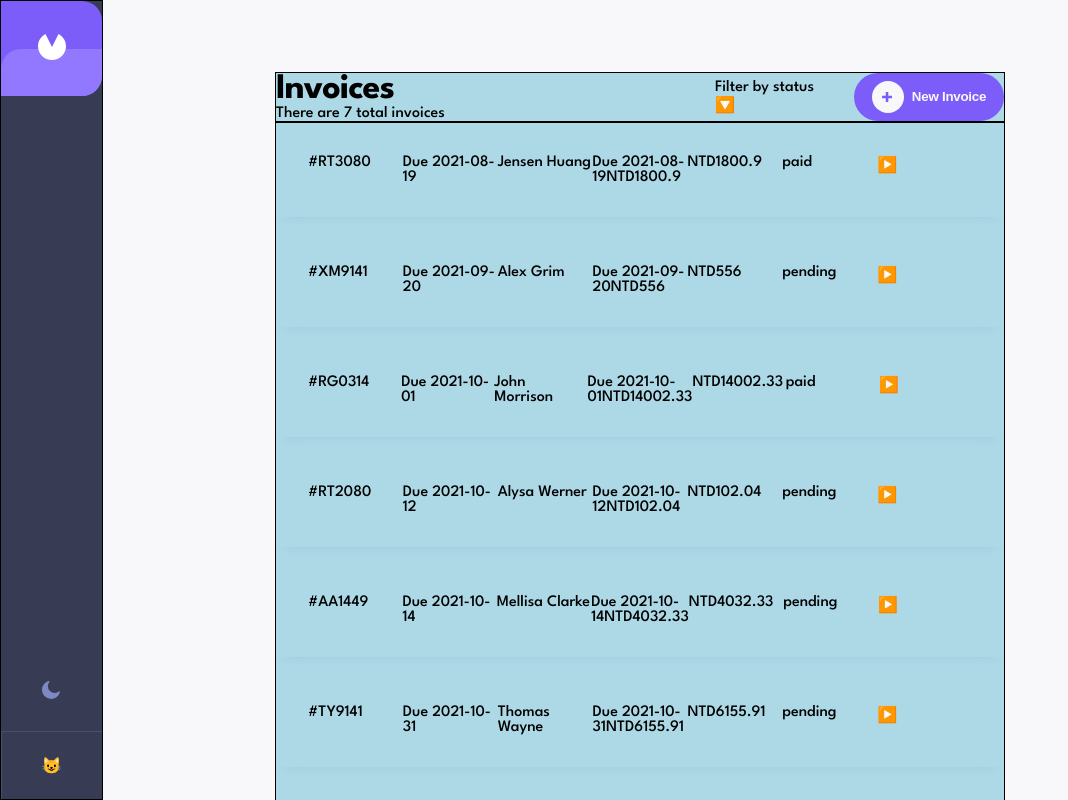
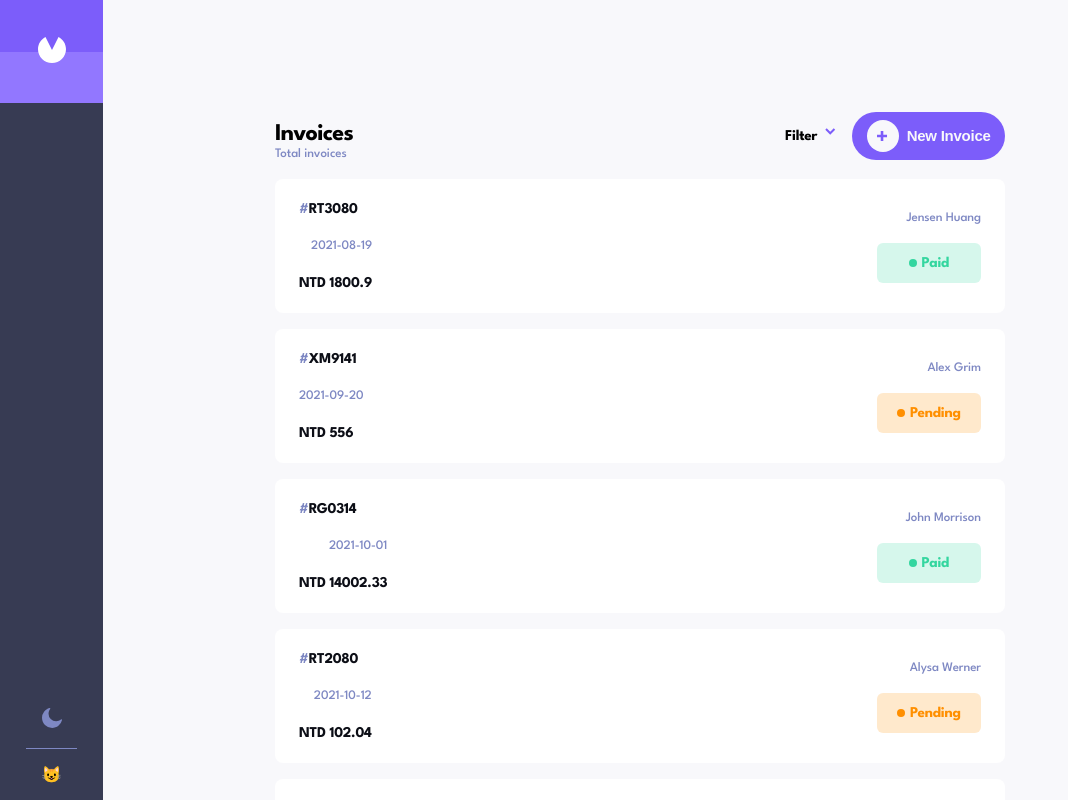
Before and after one commit to billybenntt/portfolio-project-6-invoice_app, a React (Vite) app: page / in a window 1280 px wide. Shown: the top 800 px of the page, without its empty margins (0-1068 px from the left). Built offline with nearby package versions, Linux system fonts and the light colour scheme.

Commit message:
styled navbar & invoice list

```diff
--- a/src/App.tsx
+++ b/src/App.tsx
@@ -1,6 +1,7 @@
 // import EmptyPage from "./pages/EmptyPage.tsx";
 import InvoicesMainPage from "./pages/InvoicesMainPage.tsx";
 import InvoicesSinglePage from "./pages/invoicesSinglePage.tsx";
+
 function App() {
 
     const isActive = true
--- a/src/components/InvoiceList.tsx
+++ b/src/components/InvoiceList.tsx
@@ -1,42 +1,44 @@
 import data from "../data/sampleAllData.tsx";
 import InvoiceListItem from "./InvoiceListItem.tsx";
-import IconPlus from '../assets/icon-plus.svg'
+import Button from './subcomponents/Button.tsx'
+import IconArrowDown from '../assets/icon-arrow-down.svg'
+
 
 function InvoiceList() {
 
     const invoices = data
     const showInvoices = invoices.length > 0
 
-    const invoiceListItems = invoices.map((item) => {
+    const invoiceListItems = invoices.map((item: any) => {
         return <InvoiceListItem key={item.id} {...item}/>
     })
 
     return (
         <section className="invoice-list">
-            <div className="invoice-list__header">
-                <div>
-                    <h1 className="text-xxl">Invoices</h1>
-                    <p className="invoice-list__amount">
-                        There are 7 total invoices
-                    </p>
+            <div className="invoice-list-center">
+                <div className="invoice-list__header">
+                    <div className="invoice-list__title">
+                        <h2>Invoices</h2>
+                        <p> Total invoices</p>
+                    </div>
+
+                    <div className="invoice-list__control">
+                        <div className="control__filter">
+                            <h3 className="text-lg">Filter</h3>
+                            <span>
+                            <img src={IconArrowDown} alt="icon-arrow"/>
+                            </span>
+                        </div>
+
+                        <div className="control__create">
+                            <Button text="new" type="1" show="mobile"/>
+                            <Button text="new Invoice" type="1" show="desktop"/>
+                        </div>
+                    </div>
                 </div>
-                <div className="invoice-list__filter">
-                    <h5 className="">Filter by status</h5>
-                    <span>🔽</span>
-                </div>
-                <div className="invoice-list__create">
-                    <button className="btn btn-primary-1">
-                    <span className="btn-img">
-                    <img src={IconPlus} alt="icon"/>
-                    </span>
-                        <span className="text-lg">New Invoice</span>
-                    </button>
-                </div>
-            </div>
 
-            {
-                showInvoices ? (
-                    <ul className="invoice-list__container" style={{border: "1px solid black"}}>
+                {showInvoices ? (
+                    <ul className="invoice-list__container">
                         {invoiceListItems}
                     </ul>
                 ) : (
@@ -49,10 +51,11 @@ function InvoiceList() {
                         </p>
                     </div>
                 )
-            }
+                }
+            </div>
+
         </section>
     )
-        ;
 }
 
 export default InvoiceList;
--- a/src/components/InvoiceListItem.tsx
+++ b/src/components/InvoiceListItem.tsx
@@ -1,9 +1,12 @@
-interface Invoice  {
+import Status from "./subcomponents/Status.tsx";
+
+
+interface Invoice {
     id: string,
     paymentDue: string,
     clientName: string,
     total: number,
-    status: string
+    status: "paid" | "pending" | "draft"
 }
 
 function InvoiceListItem(props: Invoice) {
@@ -15,41 +18,23 @@ function InvoiceListItem(props: Invoice) {
             tabIndex={0}
             key={id}
             onClick={() => console.log(1)}>
-            <div className="invoice-list__item-value">
-                <span className="hash">#</span>
-                {id}
-            </div>
-            <div className="invoice-list__item-value">
-                <span>Due </span> {paymentDue}
-            </div>
-            <div className="invoice-list__item-value">
-                {clientName}
+
+            <div className="item__group">
+                <h4>
+                    <span className="text-light-1">#</span>{id}
+                </h4>
+                <p>{paymentDue}</p>
+                <h4>NTD {total}</h4>
             </div>
 
-            <div className="invoice-list__item-value">
-                  <span>
-                    <span>Due</span>{" "}
-                      {paymentDue}
-                  </span>
-                <span>
-                    NTD{total}
-                  </span>
+
+            <div className="item__group">
+                <p>{clientName}</p>
+                <Status status={status}/>
+
             </div>
 
-            <div className="invoice-list__item-value desktop">
-                <span>NTD</span>
-                {total}
-            </div>
 
-            <div className={"invoice-list__item-value invoice-status " + status}>
-                <div className="status-container">
-                    <span className="status-point"/>
-                    <span className="status-text">{status}</span>
-                </div>
-            </div>
-            <span className="invoice-list__item-value">
-                <span>▶️</span>
-            </span>
         </li>
     )
 }
--- a/src/components/Navbar.tsx
+++ b/src/components/Navbar.tsx
@@ -14,16 +14,18 @@ function Navbar() {
                         <img src={pageLogo} alt="page-logo"/>
                     </span>
                 </div>
+
+                <div className="navbar__control">
                     <div className="theme">
                         {theme === "light" ?
-                        <span className="theme-img"><img src={iconMoon} alt="page-logo"/></span>:
+                            <span className="theme-img"><img src={iconMoon} alt="page-logo"/></span> :
                             <span className="theme-img"><img src={iconSun} alt="page-logo"/></span>}
                     </div>
                     <div className="avatar">
                         <span>😺</span>
                     </div>
                 </div>
-
+            </div>
         </nav>
     )
 }
--- /dev/null
+++ b/src/components/subcomponents/Button.tsx
@@ -0,0 +1,25 @@
+import IconPlus from '../../assets/icon-plus.svg'
+
+type Button = {
+    text: string
+    type: "1" | "2" | "3"
+    show?: "mobile" | "desktop"
+}
+
+function Button(props: Button) {
+
+    const {text, type, show} = props
+
+    return (
+        <button className={`btn btn-primary-${type} ${show}`}>
+            <span className="btn-img">
+            <img src={IconPlus} alt="icon-button"/>
+            </span>
+            <span className="text-lg-alt">
+              {text}
+            </span>
+        </button>
+    )
+}
+
+export default Button
--- a/src/components/subcomponents/Status.tsx
+++ b/src/components/subcomponents/Status.tsx
@@ -1,18 +1,17 @@
 
 type Status = {
-    status: string,
-    text: string
+    status: "paid" | "pending" | "draft"
 }
 
 
 function Status(props: Status) {
 
-    const {status, text} = props
+    const {status} = props
 
     return (
-        <div className={`status ${status} success`}>
+        <div className={`status ${status}`}>
             <span className="status-icon"></span>
-            <span className="text-lg">{text}</span>
+            <span className="text-lg">{status}</span>
         </div>
     )
 }
--- a/src/styles/output.css
+++ b/src/styles/output.css
@@ -33,26 +33,28 @@ img {
   letter-spacing: -1px;
 }
 
-.text-xl {
+.text-xl, .invoice-list .invoice-list-center .invoice-list__header .invoice-list__title h2 {
   font-weight: 700;
   font-size: 1.5rem;
   line-height: 1.375rem;
   letter-spacing: -0.75px;
 }
 
-.text-lg {
+.text-lg, .invoice-list .invoice-list-center .invoice-list__container .invoice-list__item .item__group h4, .invoice-list .invoice-list-center .invoice-list__header .invoice-list__control .control__filter h3 {
   font-weight: 700;
+  font-size: 0.938rem;
   letter-spacing: -0.25px;
   line-height: 1.5rem;
 }
 
 .text-lg-alt {
   font-weight: 700;
+  font-size: 0.938rem;
   letter-spacing: -0.25px;
   line-height: 0.938rem;
 }
 
-.text-base {
+.text-base, .invoice-list .invoice-list-center .invoice-list__container .invoice-list__item .item__group p, .invoice-list .invoice-list-center .invoice-list__header .invoice-list__title p {
   font-weight: 400;
   font-size: 0.813rem;
   line-height: 1.125rem;
@@ -64,6 +66,14 @@ img {
   font-size: 0.813rem;
   line-height: 0.938rem;
   letter-spacing: -0.25px;
+}
+
+.text-dark-1, .invoice-list .invoice-list-center .invoice-list__container .invoice-list__item .item__group h4 {
+  color: #0C0E16;
+}
+
+.text-light-1, .invoice-list .invoice-list-center .invoice-list__container .invoice-list__item .item__group p, .invoice-list .invoice-list-center .invoice-list__header .invoice-list__title p {
+  color: #7E88C3;
 }
 
 .btn {
@@ -80,9 +90,10 @@ img {
 }
 
 .btn-primary-1 {
-  width: 150px;
+  padding: 0 0.9rem;
   color: #F8F8FB;
   background-color: #7C5DFA;
+  text-transform: capitalize;
 }
 .btn-primary-1 .btn-img {
   width: 2rem;
@@ -112,7 +123,7 @@ img {
   background-color: #EC5757;
 }
 .btn-secondary-1:hover {
-  opacity: 0.8;
+  background-color: #FF9797;
 }
 
 .btn-accent-1 {
@@ -154,24 +165,25 @@ img {
   justify-content: center;
   gap: 0.3rem;
   border-radius: 6px;
+  text-transform: capitalize;
 }
 .status .status-icon {
   width: 0.5rem;
   height: 0.5rem;
   border-radius: 50%;
 }
-.status.success {
+.status.paid {
   color: #33D69F;
   background-color: hsla(160, 67%, 52%, 0.2);
 }
-.status.success .status-icon {
+.status.paid .status-icon {
   background-color: #33D69F;
 }
-.status.warning {
+.status.pending {
   color: #FF8F00;
   background-color: rgba(255, 143, 0, 0.2);
 }
-.status.warning .status-icon {
+.status.pending .status-icon {
   background-color: #FF8F00;
 }
 .status.draft {
@@ -182,6 +194,22 @@ img {
   background-color: #373B53;
 }
 
+@media only screen and (min-width: 375px) {
+  .mobile {
+    display: flex;
+  }
+  .desktop {
+    display: none;
+  }
+}
+@media only screen and (min-width: 768px) {
+  .mobile {
+    display: none;
+  }
+  .desktop {
+    display: flex;
+  }
+}
 body {
   font-family: "League Spartan", sans-serif;
 }
@@ -194,40 +222,43 @@ body {
 
 .navbar {
   background-color: #F8F8FB;
-  height: 72px;
+  padding: 1rem;
 }
 .navbar .navbar-center {
   background-color: #373B53;
-  border: 1px solid black;
   position: fixed;
-  z-index: 1;
   top: 0;
   left: 0;
-  height: 100px;
+  height: 72px;
   width: 100%;
   display: flex;
   justify-content: space-between;
 }
+.navbar .logo, .navbar .navbar__control {
+  display: flex;
+  justify-content: center;
+  align-items: center;
+}
+.navbar .navbar__control {
+  flex-direction: row;
+}
 .navbar .logo {
   position: relative;
-  padding: 33px 31px 32px 32px;
-  border-radius: 0 20px 20px 0;
-  background-color: #7c5dfa;
-  z-index: 1;
-  overflow: hidden;
-}
-.navbar .logo .logo-img {
-  z-index: 10;
+  background-color: #7C5DFA;
+  z-index: -1;
+  height: 72px;
+  width: 72px;
 }
 .navbar .logo::after {
   content: "";
-  height: 100px;
   width: 100%;
+  height: 50%;
   position: absolute;
   top: 50%;
   left: 0;
+  z-index: -1;
   background-color: #9277ff;
-  border-radius: 20px 0 0 20px;
+  overflow: hidden;
 }
 .navbar .theme {
   padding: 1rem;
@@ -240,25 +271,58 @@ body {
 }
 
 .invoice-list {
+  margin-top: 5rem;
   width: 327px;
-  background-color: lightpink;
 }
-.invoice-list .invoice-list__header .mobile {
-  display: inline-block;
+.invoice-list .invoice-list-center {
+  display: flex;
+  background-color: #F8F8FB;
+  flex-direction: column;
+  gap: 1rem;
 }
-.invoice-list .invoice-list__header .desktop {
-  display: none;
+.invoice-list .invoice-list-center .invoice-list__header {
+  display: flex;
+  align-items: baseline;
+  justify-content: space-between;
 }
-.invoice-list .invoice-list__container .arrow,
-.invoice-list .invoice-list__container .date.desktop,
-.invoice-list .invoice-list__container .price.desktop {
-  display: none;
+.invoice-list .invoice-list-center .invoice-list__header .invoice-list__control {
+  display: flex;
+  flex-direction: row;
+  align-items: center;
+  cursor: pointer;
 }
-.invoice-list .invoice-list__container .invoice-list__item {
-  padding: 2rem;
+.invoice-list .invoice-list-center .invoice-list__header .invoice-list__control .control__filter {
+  display: flex;
+  flex-direction: row;
+  justify-content: center;
+  margin-right: 1rem;
 }
-.invoice-list .invoice-list__container .invoice-list__item-value {
-  width: 50%;
+.invoice-list .invoice-list-center .invoice-list__header .invoice-list__control .control__filter h3 {
+  margin-right: 0.5rem;
+}
+.invoice-list .invoice-list-center .invoice-list__container {
+  display: flex;
+  flex-direction: column;
+  gap: 1rem;
+}
+.invoice-list .invoice-list-center .invoice-list__container .invoice-list__item {
+  width: 100%;
+  max-height: 134px;
+  padding: 1.5rem;
+  display: flex;
+  cursor: pointer;
+  border-radius: 8px;
+  justify-content: space-between;
+  background-color: #FFFFFF;
+}
+.invoice-list .invoice-list-center .invoice-list__container .invoice-list__item .item__group {
+  display: flex;
+  flex-direction: column;
+  justify-content: center;
+  row-gap: 1rem;
+}
+.invoice-list .invoice-list-center .invoice-list__container .invoice-list__item .item__group p {
+  text-align: end;
 }
 
 .invoice-card {
@@ -267,7 +331,6 @@ body {
 .invoice-card .invoice-card__container .invoice-card__header,
 .invoice-card .invoice-card__container .invoice-card__body,
 .invoice-card .invoice-card__container .invoice-items-balance {
-  border: 1px solid black;
   overflow: hidden;
   border-radius: 8px;
 }
@@ -284,7 +347,6 @@ body {
 .invoice-card .invoice-card__container .invoice-card__body {
   display: flex;
   flex-direction: column;
-  padding: 48px;
 }
 .invoice-card .invoice-card__container .invoice-mid {
   margin-top: 21px;
@@ -313,23 +375,14 @@ body {
   .navbar .navbar-center {
     display: flex;
     flex-direction: row;
+    height: 80px;
   }
-  .navbar .logo,
-  .navbar .theme,
-  .navbar .avatar {
-    width: auto;
-  }
-  .navbar .avatar {
-    border-top: 0;
-    border-left: 1px solid #494e6e;
-    padding: 1rem;
-  }
-  .navbar .logo-btn {
-    transform: scale(1.1);
+  .navbar .navbar-center .logo {
+    height: 80px;
+    width: 80px;
   }
   .invoice-list {
     width: 672px;
-    background-color: lightyellow;
   }
   .invoice-card {
     width: 672px;
@@ -337,43 +390,23 @@ body {
 }
 @media only screen and (min-width: 1024px) {
   .navbar .navbar-center {
-    overflow: hidden;
-    border: 1px solid black;
+    display: flex;
+    flex-direction: column;
+    width: 103px;
+    height: 100%;
     position: fixed;
-    z-index: 1;
     top: 0;
     left: 0;
-    display: flex;
-    flex-direction: column;
-    height: 100vh;
+  }
+  .navbar .navbar-center .logo {
+    height: 103px;
     width: 103px;
   }
-  .navbar .logo,
-  .navbar .theme,
-  .navbar .avatar {
-    width: 100%;
-    display: flex;
-    justify-content: center;
-    align-items: center;
+  .navbar .navbar-center .navbar__control {
+    flex-direction: column;
   }
-  .navbar button {
-    background-color: transparent;
-    border-style: none;
-  }
-  .navbar button:hover {
-    cursor: pointer;
-  }
-  .navbar .theme {
-    margin-top: auto;
-    padding: 28px 42px 28px 41px;
-  }
-  .navbar .avatar {
-    border-top: 1px solid #494e6e;
-    padding: 24px 32px 24px 31px;
-  }
-  .navbar .logo-btn {
-    z-index: 1000;
-    transform: scale(1.4);
+  .navbar .navbar-center .navbar__control .avatar {
+    border-top: 1px solid #7E88C3;
   }
   .invoice-card {
     width: 730px;
@@ -383,46 +416,14 @@ body {
     background-color: lightblue;
   }
   .invoice-list .invoice-list__header {
-    border: 1px solid black;
     display: flex;
     justify-content: space-between;
     align-items: center;
   }
-  .invoice-list .invoice-list__header .mobile {
-    display: none;
-  }
-  .invoice-list .invoice-list__header .invoice-list__title {
-    margin-bottom: 8px;
-  }
-  .invoice-list .invoice-list__header .invoice-list__filter {
-    margin-left: auto;
-    margin-right: 40px;
-  }
-  .invoice-list .invoice-list__header .arrow {
-    margin-left: 16px;
-  }
-  .invoice-list .invoice-list__container {
-    width: 100%;
-    list-style: none;
-    padding: 0;
-  }
-  .invoice-list .invoice-list__container:hover {
-    cursor: pointer;
-  }
-  .invoice-list .invoice-list__container .date-price-container {
-    display: none;
-  }
-  .invoice-list .invoice-list__item {
-    box-shadow: 0 10px 10px -10px rgba(72, 84, 159, 0.1);
+  .invoice-list .invoice-list__item .item__group {
     display: flex;
-    flex-direction: row;
+    flex-direction: column;
     justify-content: space-between;
-  }
-  .invoice-list .invoice-list__item:not(:last-child) {
-    margin-bottom: 16px;
-  }
-  .invoice-list .invoice-list__item-value {
-    text-align: left;
   }
   .invoice-list .invoice-list__none {
     width: 242px;
--- a/src/styles/scss/_layout.scss
+++ b/src/styles/scss/_layout.scss
@@ -16,43 +16,51 @@ body {
 // NAVBAR
 .navbar {
   background-color: $accent-light-100;
-  height: 72px;
+  padding: 1rem;
 
   .navbar-center {
+    // HORIZONTAL POSITION
     background-color: $accent-dark-100;
-    border: 1px solid black;
     position: fixed;
-    z-index: 1;
     top: 0;
     left: 0;
-    height: 100px;
+    height: 72px;
     width: 100%;
     display: flex;
     justify-content: space-between;
   }
 
+  .logo, .navbar__control {
+    display: flex;
+    justify-content: center;
+    align-items: center;
+  }
+
+  .navbar__control {
+    flex-direction: row;
+  }
+
+
   .logo {
     position: relative;
-    padding: 33px 31px 32px 32px;
-    border-radius: 0 20px 20px 0;
-    background-color: #7C5DFAFF;
-    z-index: 1;
-    overflow: hidden;
+    background-color: $primary-200;
+    z-index: -1;
+    height: 72px;
+    width: 72px;
 
-    .logo-img {
-      z-index: 10;
-    }
 
     &::after {
       content: "";
-      height: 100px;
       width: 100%;
+      height: 50%;
       position: absolute;
       top: 50%;
       left: 0;
+      z-index: -1;
       background-color: #9277ff;
-      border-radius: 20px 0 0 20px;
+      overflow: hidden;
     }
+
   }
 
   .theme {
@@ -72,54 +80,111 @@ body {
 // INVOICE LIST
 
 .invoice-list {
+  margin-top: 5rem;
   width: $max-w-sm;
-  background-color: lightpink;
+
+  .invoice-list-center {
+    display: flex;
+    background-color: $accent-light-100;
+    flex-direction: column;
+    gap: 1rem;
 
     .invoice-list__header {
+      display: flex;
+      align-items: baseline;
+      justify-content: space-between;
 
-    .mobile {
-      display: inline-block;
+
+      .invoice-list__title {
+
+        h2 {
+          @extend .text-xl
         }
 
-    .desktop {
-      display: none;
+        p {
+          @extend .text-base;
+          @extend .text-light-1
         }
+
+
+      }
+
+
+      .invoice-list__control {
+        display: flex;
+        flex-direction: row;
+        align-items: center;
+        cursor: pointer;
+
+
+        .control__filter {
+          display: flex;
+          flex-direction: row;
+          justify-content: center;
+          margin-right: 1rem;
+
+          h3 {
+            @extend .text-lg;
+            margin-right: 0.5rem;
+          }
+
+
+        }
+
+
+      }
+
 
     }
 
     .invoice-list__container {
-    .arrow,
-    .date.desktop,
-    .price.desktop {
-      display: none;
+      display: flex;
+      flex-direction: column;
+      gap: 1rem;
+
+      .invoice-list__item {
+        width: 100%;
+        max-height: 134px;
+        padding: 1.5rem;
+        display: flex;
+        cursor: pointer;
+        border-radius: $rounded-lg;
+        justify-content: space-between;
+        background-color: $accent-light-000;
+
+        .item__group {
+          display: flex;
+          flex-direction: column;
+          justify-content: center;
+          row-gap: 1rem;
+
+          h4 {
+            @extend .text-dark-1;
+            @extend .text-lg
           }
 
-    .invoice-list__item {
-      padding: 2rem;
+          p {
+            @extend .text-light-1;
+            @extend .text-base;
+            text-align: end;
           }
-
-    .invoice-list__item-value {
-      width: 50%;
         }
-
       }
-
+    }
+  }
 }
 
 
 // INVOICE CARD
 
 .invoice-card {
-
   width: $max-w-sm;
-
 
   .invoice-card__container {
 
     .invoice-card__header,
     .invoice-card__body,
     .invoice-items-balance {
-      border: 1px solid black;
       overflow: hidden;
       border-radius: 8px;
     }
@@ -139,7 +204,6 @@ body {
     .invoice-card__body {
       display: flex;
       flex-direction: column;
-      padding: 48px;
     }
 
     .invoice-mid {
@@ -178,36 +242,28 @@ body {
 // MEDIA QUERIES
 
 @media only screen and (min-width: map-get($breakpoints, "md")) {
+
+
   .navbar {
     .navbar-center {
       display: flex;
       flex-direction: row;
-    }
+      height: 80px;
 
-    .logo,
-    .theme,
-    .avatar {
-      width: auto;
+      .logo {
+        height: 80px;
+        width: 80px;
       }
 
 
-    .avatar {
-      border-top: 0;
-      border-left: 1px solid #494e6e;
-      padding: 1rem;
     }
 
-    .logo-btn {
-      transform: scale(1.1);
-    }
 
   }
 
 
   .invoice-list {
     width: $max-w-md;
-    background-color: lightyellow;
-
   }
 
 
@@ -222,51 +278,34 @@ body {
 @media only screen and (min-width: map-get($breakpoints, "lg")) {
   .navbar {
 
+
     .navbar-center {
-      overflow: hidden;
-      border: 1px solid black;
+      // HORIZONTAL TO VERTICAL
+      display: flex;
+      flex-direction: column;
+      width: 103px;
+      height: 100%;
       position: fixed;
-      z-index: 1;
       top: 0;
       left: 0;
-      display: flex;
-      flex-direction: column;
-      height: 100vh;
+
+      .logo {
+        height: 103px;
         width: 103px;
       }
 
-    .logo,
-    .theme,
-    .avatar {
-      width: 100%;
-      display: flex;
-      justify-content: center;
-      align-items: center;
-    }
+      .navbar__control {
+        flex-direction: column;
 
-    button {
-      background-color: transparent;
-      border-style: none;
 
-      &:hover {
-        cursor: pointer;
-      }
+        .avatar{
+          border-top:1px solid $accent-light-400;
         }
 
 
-    .theme {
-      margin-top: auto;
-      padding: 28px 42px 28px 41px;
       }
 
-    .avatar {
-      border-top: 1px solid #494e6e;
-      padding: 24px 32px 24px 31px;
-    }
 
-    .logo-btn {
-      z-index: 1000;
-      transform: scale(1.4);
     }
 
   }
@@ -276,66 +315,29 @@ body {
     width: $max-w-lg;
   }
 
-
   .invoice-list {
     width: $max-w-lg;
     background-color: lightblue;
 
     .invoice-list__header {
-      border: 1px solid black;
       display: flex;
       justify-content: space-between;
       align-items: center;
 
-      .mobile {
-        display: none;
-      }
 
-      .invoice-list__title {
-        margin-bottom: 8px;
-      }
-
-      .invoice-list__filter {
-        margin-left: auto;
-        margin-right: 40px;
-      }
-
-      .arrow {
-        margin-left: 16px;
-      }
-    }
-
-    .invoice-list__container {
-      width: 100%;
-      list-style: none;
-      padding: 0;
-
-
-      &:hover {
-        cursor: pointer;
-      }
-
-      .date-price-container {
-        display: none;
     }
 
 
-    }
+    .invoice-list__item {
 
-    .invoice-list__item {
-      box-shadow: 0 10px 10px -10px rgba(72, 84, 159, 0.1);
+      .item__group {
         display: flex;
-      flex-direction: row;
+        flex-direction: column;
         justify-content: space-between;
       }
 
-    .invoice-list__item:not(:last-child) {
-      margin-bottom: 16px;
     }
 
-    .invoice-list__item-value {
-      text-align: left;
-    }
 
     .invoice-list__none {
       width: 242px;
--- a/src/styles/scss/_utilities.scss
+++ b/src/styles/scss/_utilities.scss
@@ -35,6 +35,17 @@
   letter-spacing: map-get($letter-spacing, "2");
 }
 
+// TEXT COLORS
+
+.text-dark-1 {
+  color: $accent-dark-500;
+}
+
+.text-light-1 {
+  color: $accent-light-400;
+}
+
+
 // BUTTONS
 
 .btn {
@@ -54,9 +65,10 @@
 
 
 .btn-primary-1 {
-  width: 150px;
+  padding: 0 0.9rem;
   color: $accent-light-100;
   background-color: $primary-200;
+  text-transform: capitalize;
 
   .btn-img {
     width: 2rem;
@@ -91,10 +103,10 @@
 .btn-secondary-1 {
   width: 89px;
   color: $accent-light-100;
-  background-color: $secondary-100;
+  background-color: $danger-200;
 
   &:hover {
-    opacity: 0.8;
+    background-color: $danger-100
   }
 }
 
@@ -147,6 +159,7 @@
   justify-content: center;
   gap: 0.3rem;
   border-radius: $rounded-md;
+  text-transform: capitalize;
 
   .status-icon {
     width: 0.5rem;
@@ -154,21 +167,21 @@
     border-radius: $rounded-full;
   }
 
-  &.success {
+  &.paid {
     color: $success-100;
     background-color: hsla(160, 67%, 52%, 0.2);
   }
 
-  &.success .status-icon {
+  &.paid .status-icon {
     background-color: $success-100;
   }
 
-  &.warning {
+  &.pending {
     color: $warning-100;
     background-color: rgba(255, 143, 0, 0.2);
   }
 
-  &.warning .status-icon {
+  &.pending .status-icon {
     background-color: $warning-100;
   }
 
@@ -181,5 +194,28 @@
     background-color: $accent-dark-100;
   }
 
+}
+
+
+@media only screen and (min-width: map-get($breakpoints, "sm")) {
+  .mobile {
+    display: flex;
+  }
+
+  .desktop {
+    display: none;
+  }
 
 }
+
+
+@media only screen and (min-width: map-get($breakpoints, "md")) {
+  .mobile {
+    display: none;
+  }
+
+  .desktop {
+    display: flex;
+  }
+
+}
--- a/src/styles/scss/setup/_mixins.scss
+++ b/src/styles/scss/setup/_mixins.scss
@@ -17,7 +17,7 @@
 
 @mixin text-lg {
   font-weight: map-get($font-weight, "bold");
-  font-size: map-get($font-sizes, "xl");
+  font-size: map-get($font-sizes, "2");
   letter-spacing: map-get($letter-spacing, "2");
 }
 
```
Also changed, not shown: src/styles/scss/setup/_variables.scss (+5 -4 lines), src/assets/icon-arrow-down.svg (added), src/data/sampleSingleData.tsx (deleted). Lines whose indentation alone changed are shown as unchanged.
